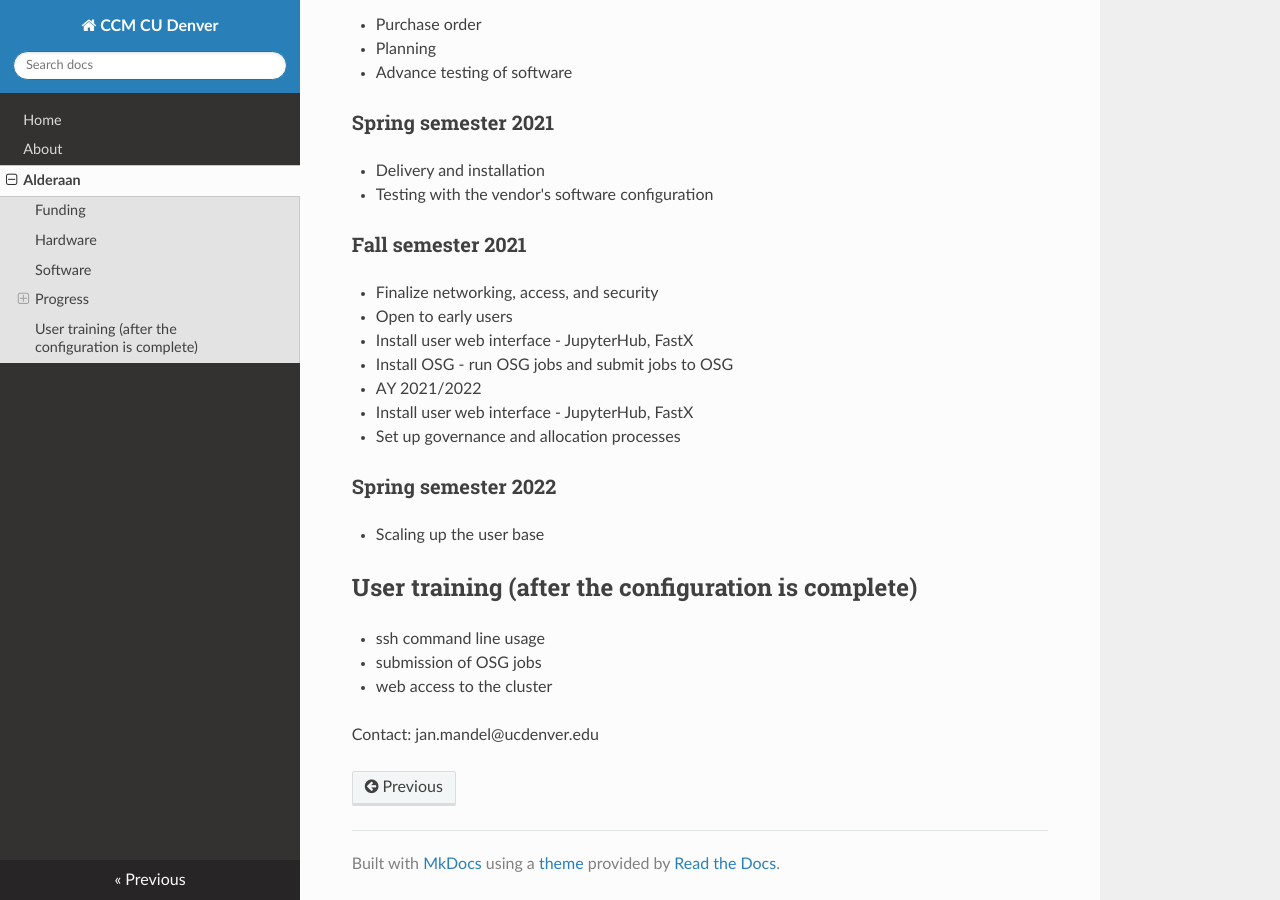
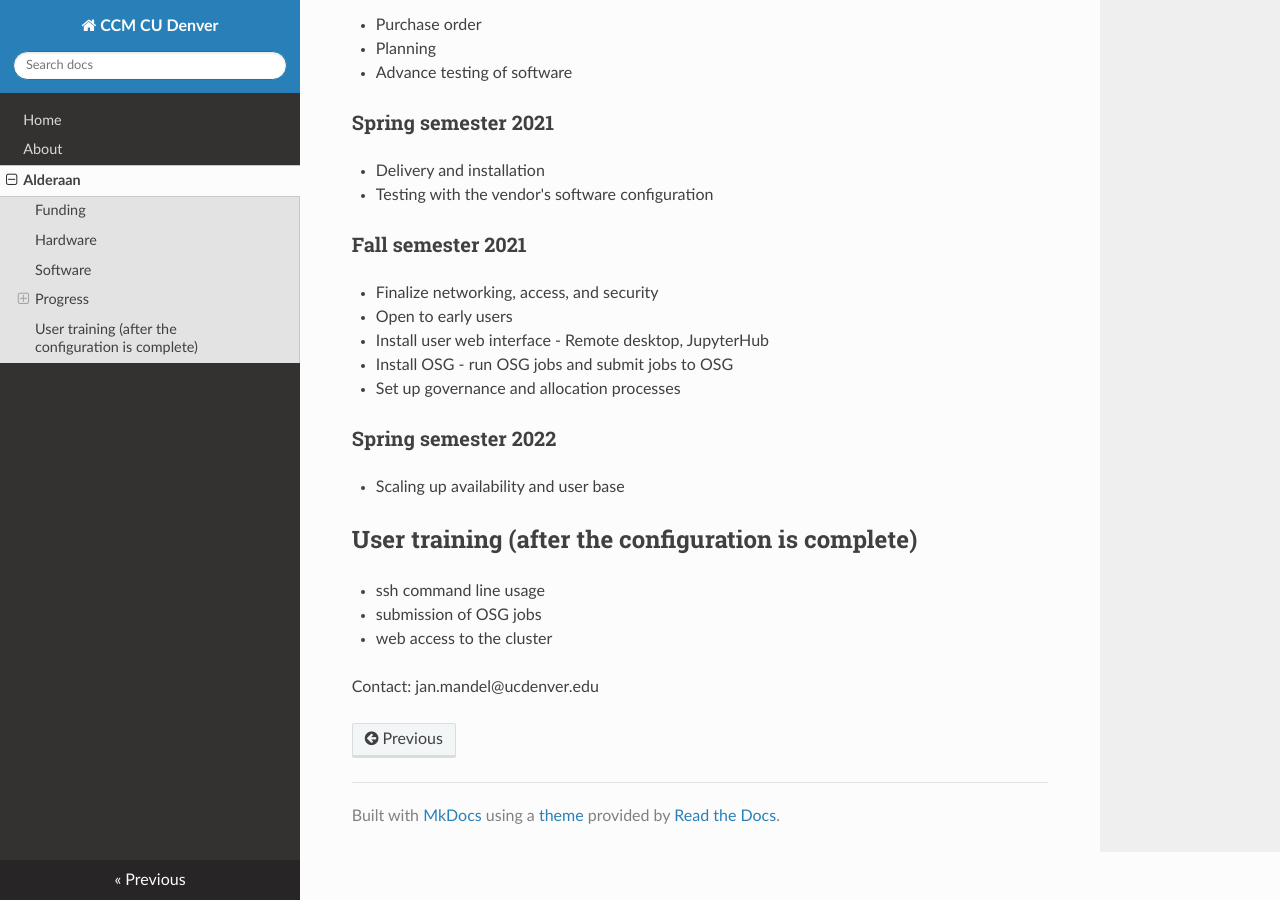
Before and after one commit to ccmucdenver/ccm-docs, an MkDocs documentation site: the page built from docs/alderaan.md, in a window 1280 px wide and 900 px high, scrolled down 829 px. Built offline with MkDocs 1.6.1, drawn with Linux system fonts in a browser that asks for light colours; nearby versions of some CDN libraries.

Commit message:
modified:   docs/alderaan.md

```diff
--- a/docs/alderaan.md
+++ b/docs/alderaan.md
@@ -27,13 +27,11 @@ This cluster is funded by [NSF grant 2019089 CC* Compute: Accelerating Science a
 ### Fall semester 2021
 * Finalize networking, access, and security
 * Open to early users
-* Install user web interface - JupyterHub, FastX
+* Install user web interface - Remote desktop, JupyterHub
 * Install OSG - run OSG jobs and submit jobs to OSG
-* AY 2021/2022
-* Install user web interface - JupyterHub, FastX
 * Set up governance and allocation processes
 ### Spring semester 2022
-* Scaling up the user base
+* Scaling up availability and user base
 
 ## User training (after the configuration is complete)
 * ssh command line usage
```
